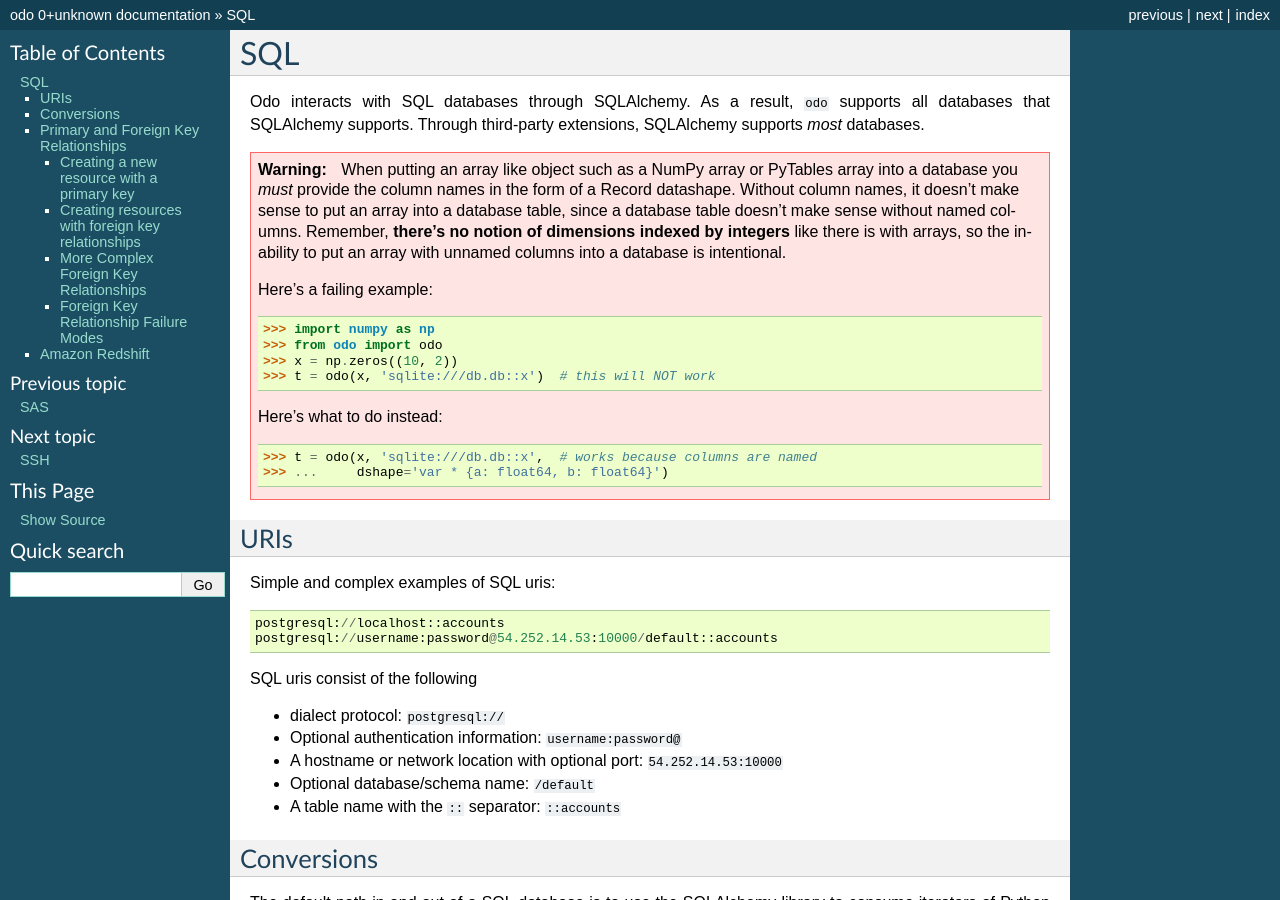
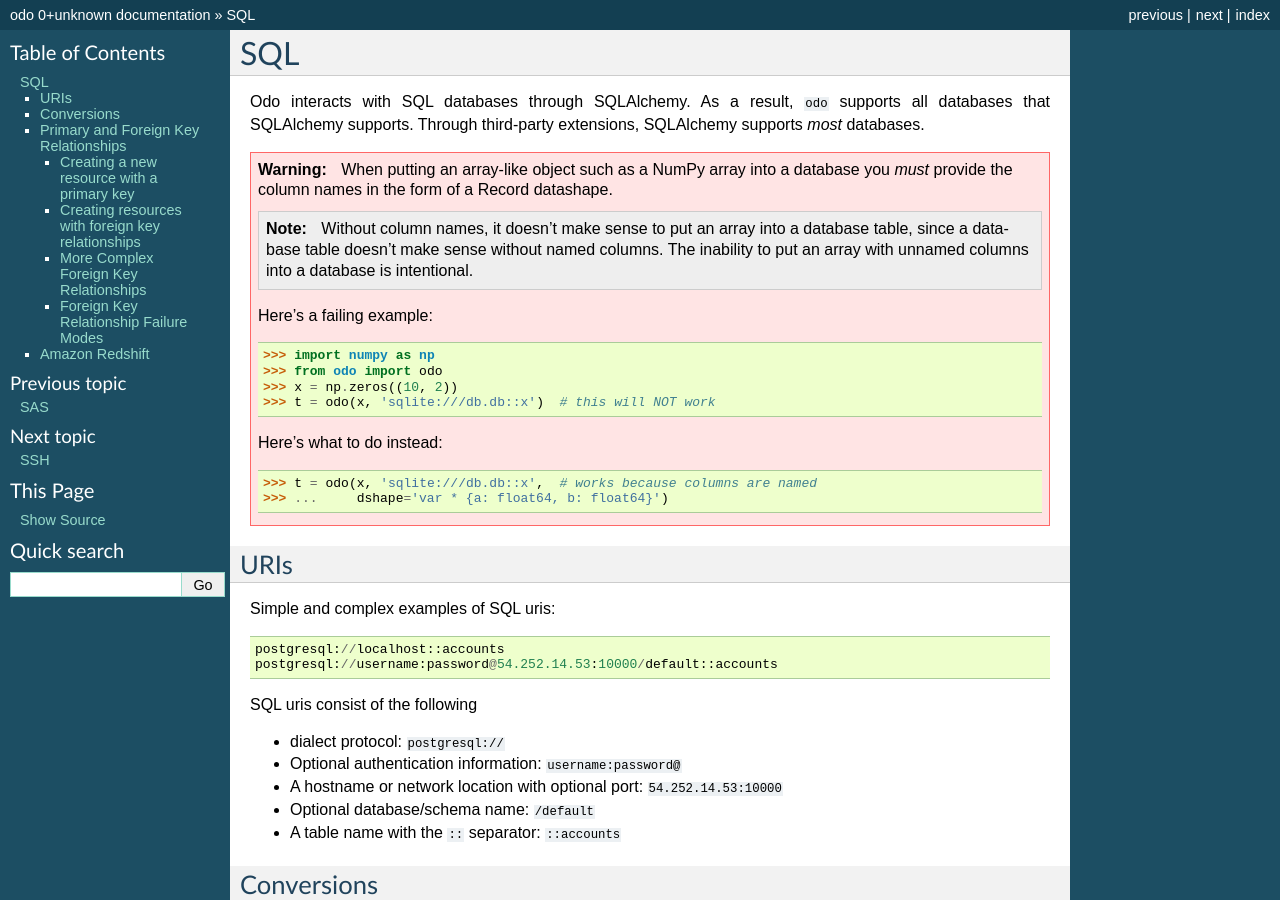
Before and after one commit to blaze/odo, a Sphinx documentation site: the page built from docs/source/sql.rst, in a window 1280 px wide and 900 px high. Built offline with Sphinx 7.4.7, drawn with Linux system fonts in a browser that asks for light colours.

Commit message:
Clarification of some sqlite array docs

```diff
--- a/docs/source/sql.rst
+++ b/docs/source/sql.rst
@@ -7,13 +7,15 @@
 
 .. warning::
 
-   When putting an array like object such as a NumPy array or PyTables array
-   into a database you *must* provide the column names in the form of a Record
-   datashape. Without column names, it doesn't make sense to put an array into
-   a database table, since a database table doesn't make sense without named
-   columns. Remember, **there's no notion of dimensions indexed by integers**
-   like there is with arrays, so the inability to put an array with unnamed
-   columns into a database is intentional.
+   When putting an array-like object such as a NumPy array into a database you
+   *must* provide the column names in the form of a Record datashape.
+
+   .. note::
+
+      Without column names, it doesn't make sense to put an array into a
+      database table, since a database table doesn't make sense without named
+      columns. The inability to put an array with unnamed columns into a
+      database is intentional.
 
    Here's a failing example:
 
```
